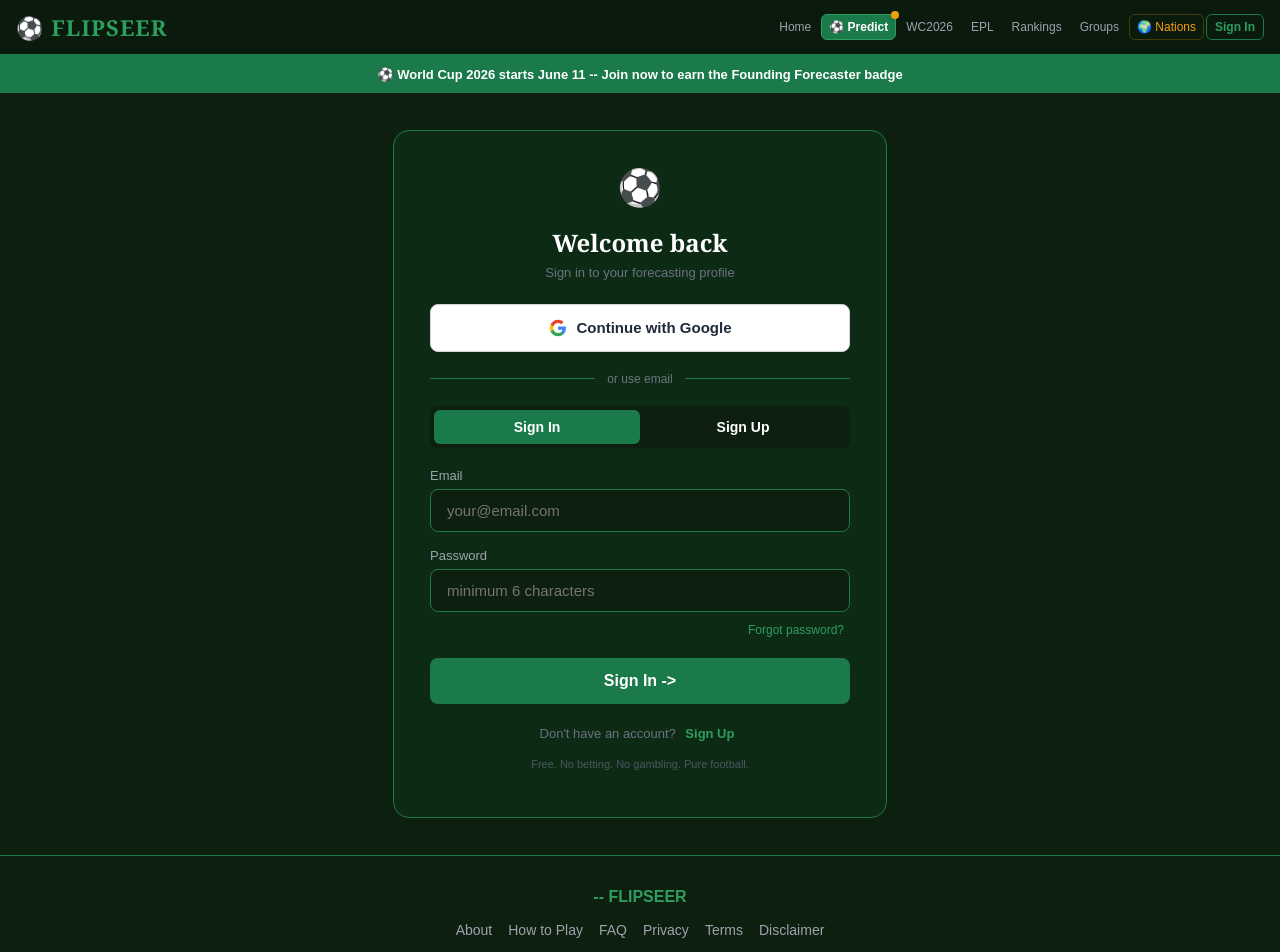
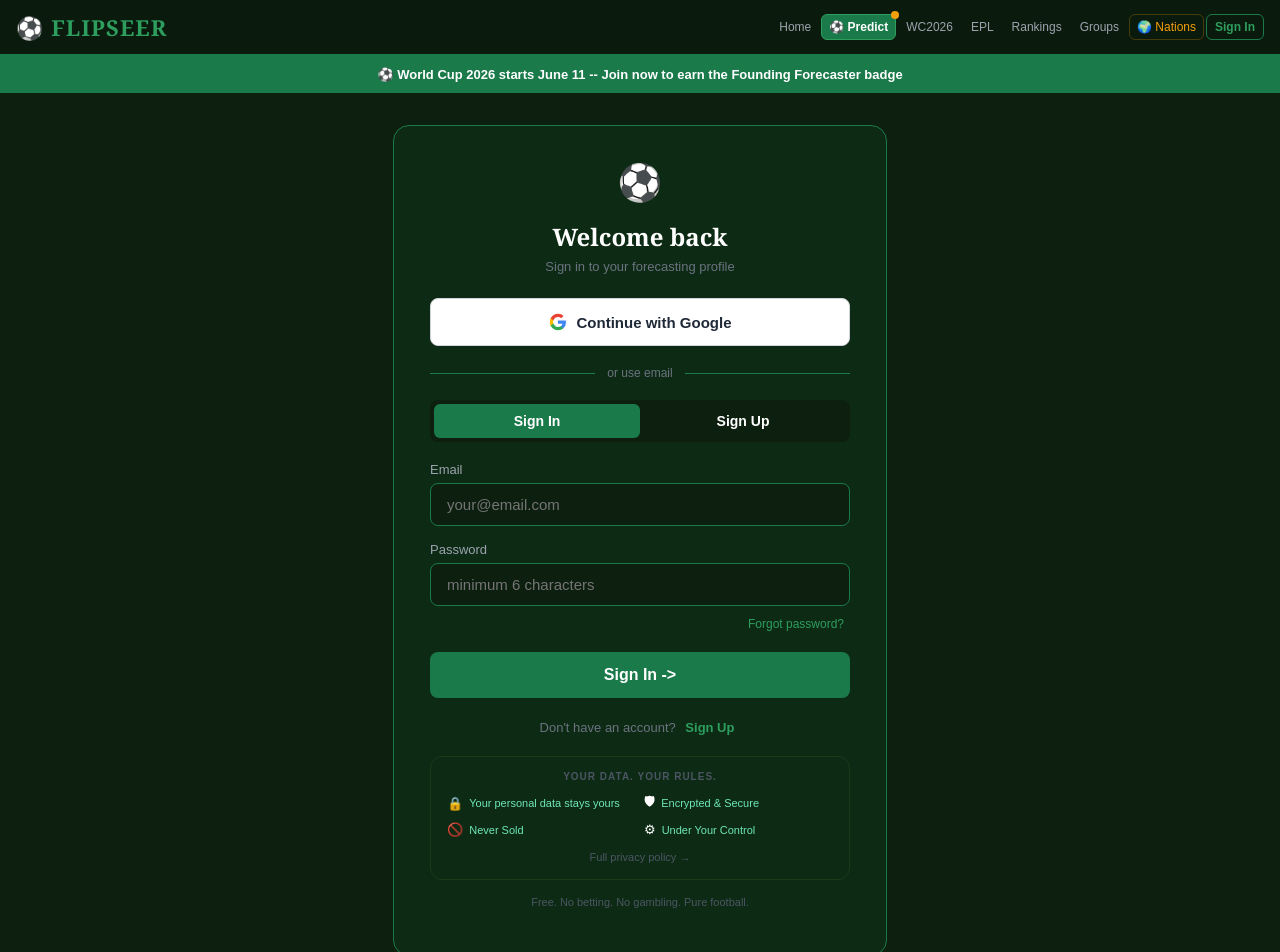
Before and after one commit to flipseer/flipseer, a Next.js app: page /auth in a window 1280 px wide. Shown: the top 952 px of the page. Built offline with nearby package versions, Linux system fonts and the light colour scheme; no server answers.

Commit message:
Update page.tsx

```diff
--- a/app/auth/page.tsx
+++ b/app/auth/page.tsx
@@ -227,6 +227,29 @@ export default function Auth() {
             </span>
           </div>
 
+          {/* TRUST SHIELD */}
+          <div style={{ marginTop: '20px', backgroundColor: '#0D2B14', border: '1px solid #1A3A1A', borderRadius: '12px', padding: '14px 16px' }}>
+            <div style={{ fontSize: '10px', color: '#4B5563', fontWeight: 'bold', letterSpacing: '1px', textAlign: 'center', marginBottom: '10px' }}>YOUR DATA. YOUR RULES.</div>
+            <div style={{ display: 'grid', gridTemplateColumns: '1fr 1fr', gap: '8px' }}>
+              {[
+                { icon: '&#x1F512;', text: 'Your personal data stays yours' },
+                { icon: '&#x1F6E1;', text: 'Encrypted & Secure' },
+                { icon: '&#x1F6AB;', text: 'Never Sold' },
+                { icon: '&#x2699;', text: 'Under Your Control' },
+              ].map(({ icon, text }) => (
+                <div key={text} style={{ display: 'flex', alignItems: 'center', gap: '6px' }}>
+                  <span style={{ fontSize: '13px' }} dangerouslySetInnerHTML={{ __html: icon }} />
+                  <span style={{ fontSize: '11px', color: '#6EE7B7' }}>{text}</span>
+                </div>
+              ))}
+            </div>
+            <div style={{ textAlign: 'center', marginTop: '10px' }}>
+              <a href="/privacy" style={{ fontSize: '11px', color: '#4B5563', textDecoration: 'none' }}>
+                Full privacy policy &#x2192;
+              </a>
+            </div>
+          </div>
+
           <p style={{ textAlign: 'center', color: '#4B5563', fontSize: '11px', marginTop: '16px' }}>
             Free. No betting. No gambling. Pure football.
           </p>
```
